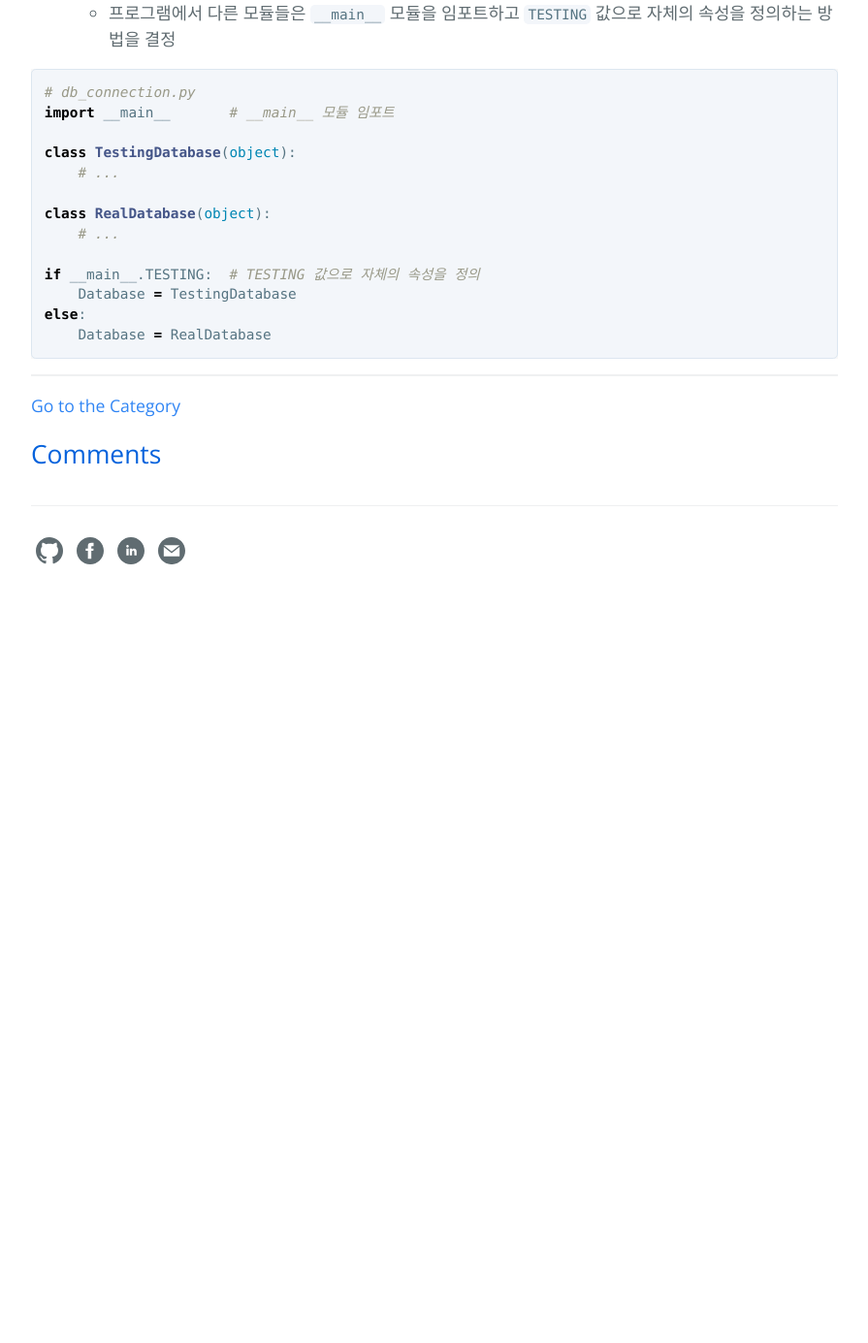
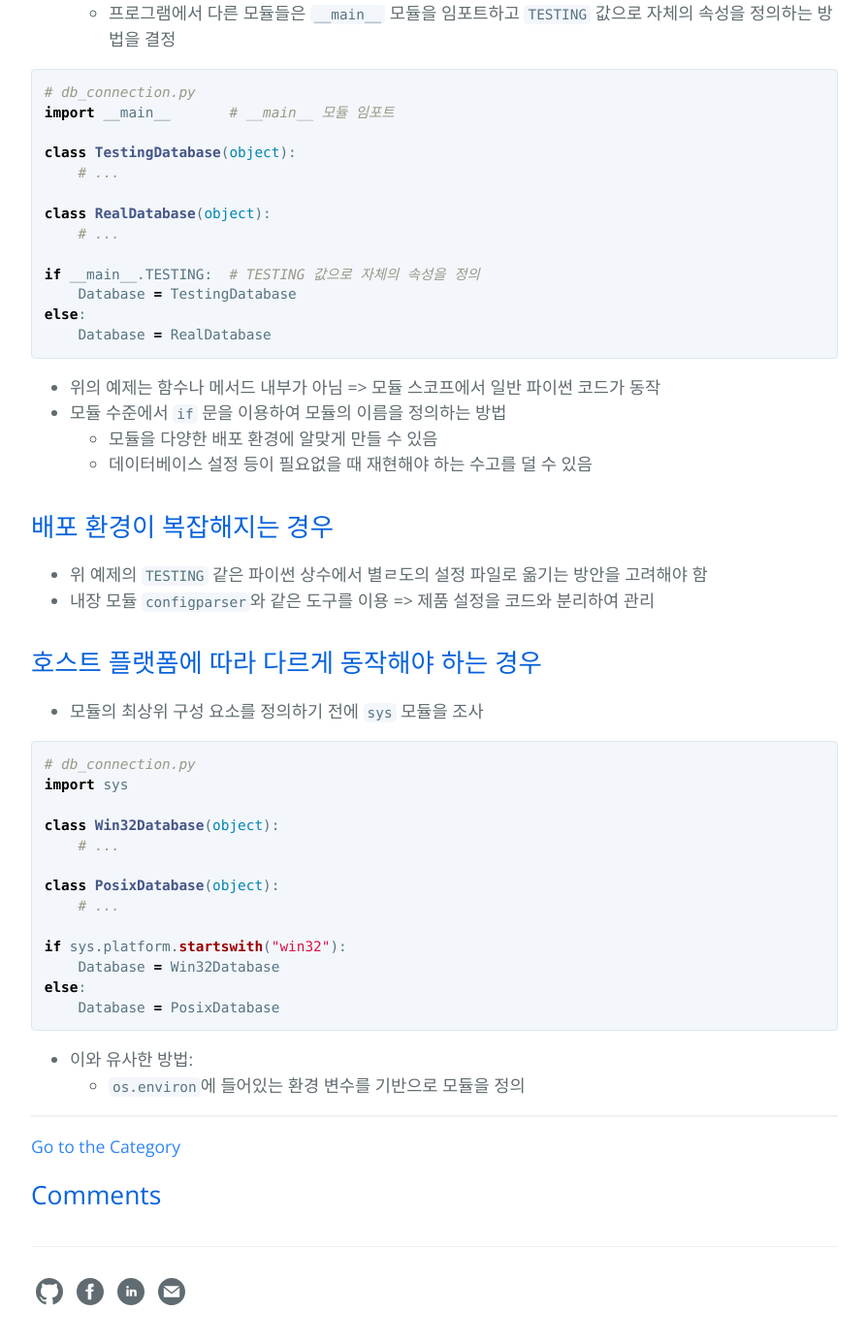
Before and after one commit to hcnoh/hcnoh.github.io, a Jekyll site: the page built from _posts/2018-11-01-effective-python-way54.md, in a window 1280 px wide and 1400 px high, scrolled down 1959 px. Shown: the top 1385 px of the window at 97% size, without its empty margins (192-1087 px from the left). Built offline with Jekyll 4.4.1, drawn with Linux system fonts in a browser that asks for light colours; comment, search, counter and statistics services are not loaded; before the commit the page ends 2595 px from its top, so only the background shows below that.

Commit message:
Update 2018-11-01-effective-python-way54.md

````diff
--- a/_posts/2018-11-01-effective-python-way54.md
+++ b/_posts/2018-11-01-effective-python-way54.md
@@ -79,3 +79,34 @@ if __main__.TESTING:  # TESTING 값으로 자체의 속성을 정의
 else:
     Database = RealDatabase
 ```
+
+- 위의 예제는 함수나 메서드 내부가 아님 => 모듈 스코프에서 일반 파이썬 코드가 동작
+- 모듈 수준에서 `if` 문을 이용하여 모듈의 이름을 정의하는 방법
+  - 모듈을 다양한 배포 환경에 알맞게 만들 수 있음
+  - 데이터베이스 설정 등이 필요없을 때 재현해야 하는 수고를 덜 수 있음
+
+## 배포 환경이 복잡해지는 경우
+- 위 예제의 `TESTING` 같은 파이썬 상수에서 별ㄹ도의 설정 파일로 옮기는 방안을 고려해야 함
+- 내장 모듈 `configparser`와 같은 도구를 이용 => 제품 설정을 코드와 분리하여 관리
+
+## 호스트 플랫폼에 따라 다르게 동작해야 하는 경우
+- 모듈의 최상위 구성 요소를 정의하기 전에 `sys` 모듈을 조사
+
+```python
+# db_connection.py
+import sys
+
+class Win32Database(object):
+    # ...
+
+class PosixDatabase(object):
+    # ...
+
+if sys.platform.startswith("win32"):
+    Database = Win32Database
+else:
+    Database = PosixDatabase
+```
+
+- 이와 유사한 방법:
+  - `os.environ`에 들어있는 환경 변수를 기반으로 모듈을 정의
````
